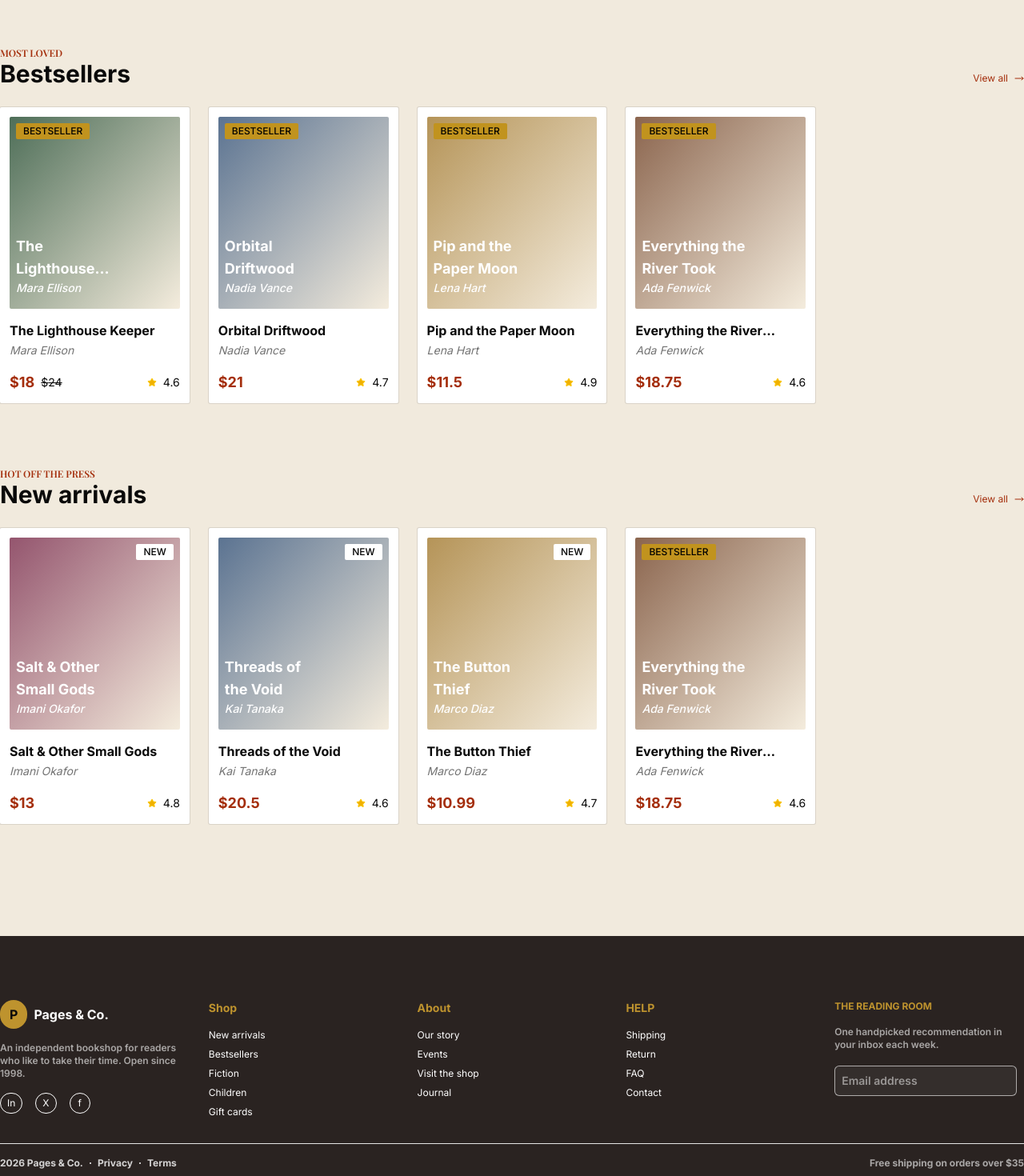
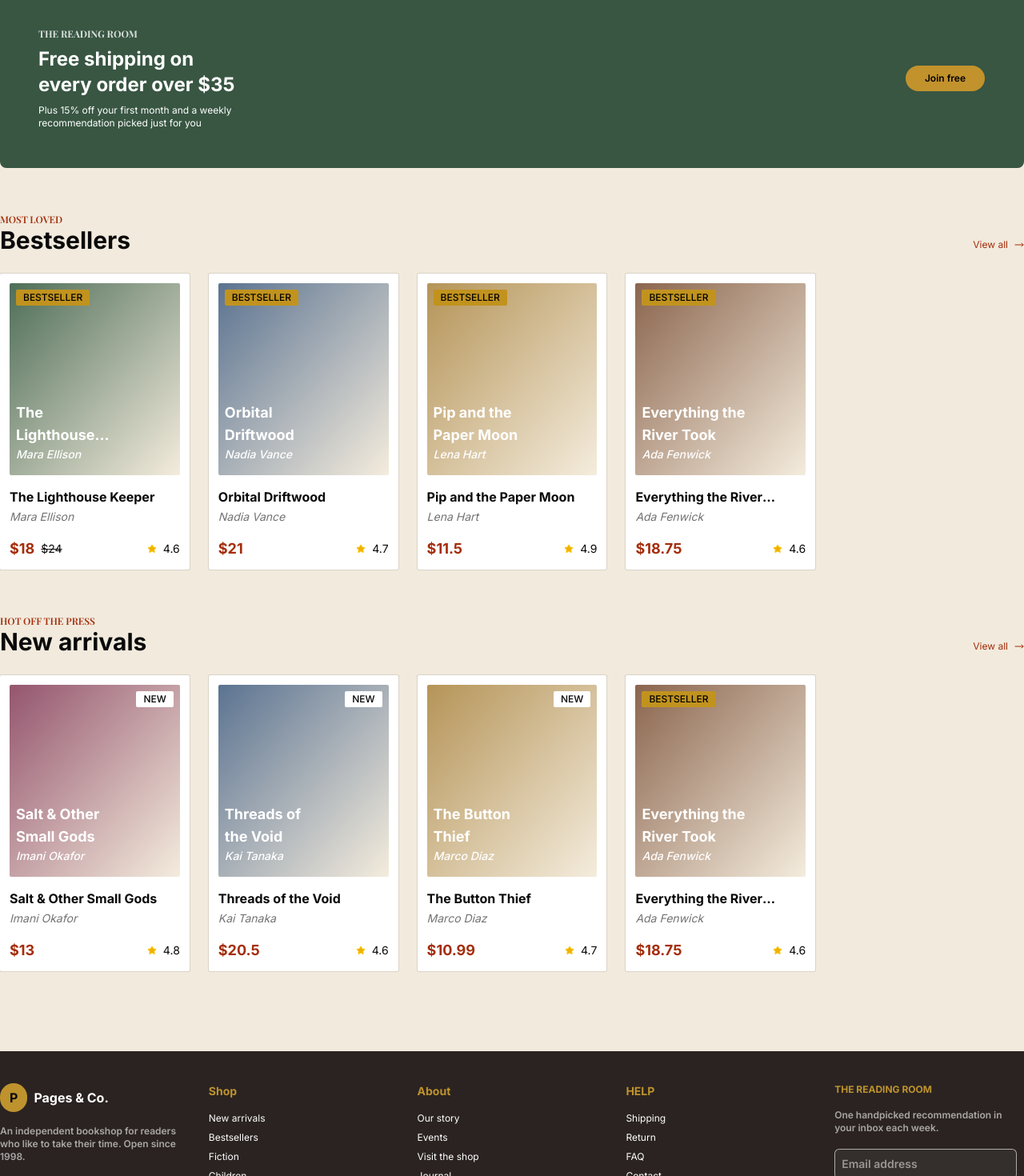
Before and after one commit to Trangsiban27/trangsiban_ezgames_frontendtest, a Next.js app: page / in a window 1280 px wide. Shown: the part 1460-2930 px from the top of the page at 80% size. Built offline with nearby package versions, Linux system fonts and the light colour scheme; a web font is replaced by a local one.

Commit message:
Feat: home banner

```diff
--- a/app/(main)/layout.tsx
+++ b/app/(main)/layout.tsx
@@ -7,7 +7,7 @@ const layout = ({ children }: { children: React.ReactNode }) => {
         <div className='bg-background flex flex-col items-center justify-center'>
             <Header />
 
-            <main className='mb-10'>
+            <main className=''>
                 {children}
             </main>
 
--- a/app/(main)/page.tsx
+++ b/app/(main)/page.tsx
@@ -1,3 +1,4 @@
+import Banner from '@/components/home/banner/Banner'
 import BestSeller from '@/components/home/best-seller/BestSeller'
 import GenreList from '@/components/home/browse-by-genre/GenreList'
 import Carousel from '@/components/home/carousel/Carousel'
@@ -7,22 +8,26 @@ import React from 'react'
 
 const page = () => {
     return (
-        <div className='my-25 w-7xl'>
+        <div className='my-25 w-7xl flex flex-col gap-14'>
             <Carousel />
 
-            <section className='mt-20'>
+            <section className=''>
                 <GenreList />
             </section>
 
-            <section className='mt-20'>
+            <section className=''>
                 <FeaturesThisMonth />
             </section>
 
-            <section className='mt-20'>
+            <section className=''>
+                <Banner />
+            </section>
+
+            <section className=''>
                 <BestSeller />
             </section>
 
-            <section className='mt-20'>
+            <section className=''>
                 <NewArrivals />
             </section>
         </div>
--- a/components/footer/Footer.tsx
+++ b/components/footer/Footer.tsx
@@ -30,7 +30,7 @@ const Footer = () => {
         <footer
             className='bg-[#2a2321] relative bottom-0 left-0 right-0 flex items-center justify-center w-full'
         >
-            <div className='w-7xl py-20 grid grid-cols-5 gap-6'>
+            <div className='w-7xl pt-10 pb-20 grid grid-cols-5 gap-6'>
                 <div className='flex flex-col gap-4'>
                     <div className='flex items-center gap-2'>
                         <span className='bg-[#be932e] px-3 py-1.5 rounded-full font-bold'>P</span>
--- /dev/null
+++ b/components/home/banner/Banner.tsx
@@ -0,0 +1,28 @@
+import { Button } from '@/components/ui/button'
+import React from 'react'
+
+const Banner = () => {
+    return (
+        <section className='rounded-md bg-[#385642] p-12 flex items-center justify-between'>
+            <div className='flex flex-col gap-2'>
+                <span className='font-heading uppercase text-white/80 text-xs font-bold'>The reading room</span>
+
+                <div className='flex flex-col'>
+                    <span className='font-bold text-white text-2xl'>Free shipping on</span>
+                    <span className='font-bold text-white text-2xl'>every order over $35</span>
+                </div>
+
+                <div className='flex flex-col'>
+                    <span className='text-white text-xs'>Plus 15% off your first month and a weekly</span>
+                    <span className='text-white text-xs'>recommendation picked just for you</span>
+                </div>
+            </div>
+
+            <Button className='bg-[#c2922c] p-4 px-6 font-semibold rounded-4xl text-black cursor-pointer'>
+                <span className='text-xs'>Join free</span>
+            </Button>
+        </section>
+    )
+}
+
+export default Banner
```
